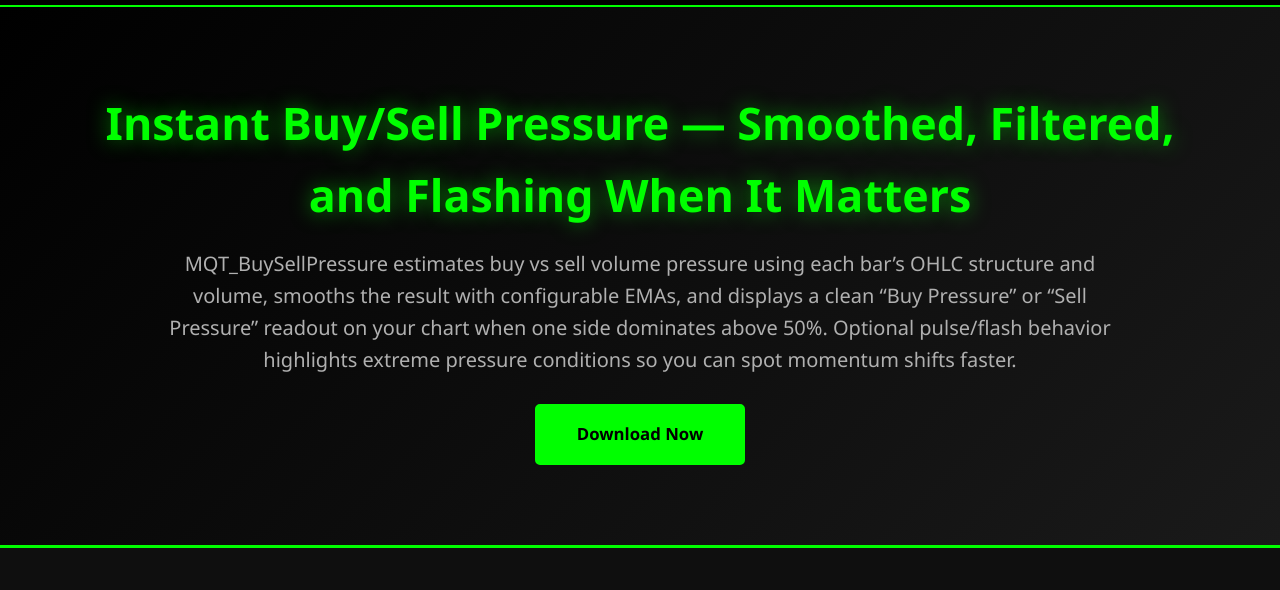
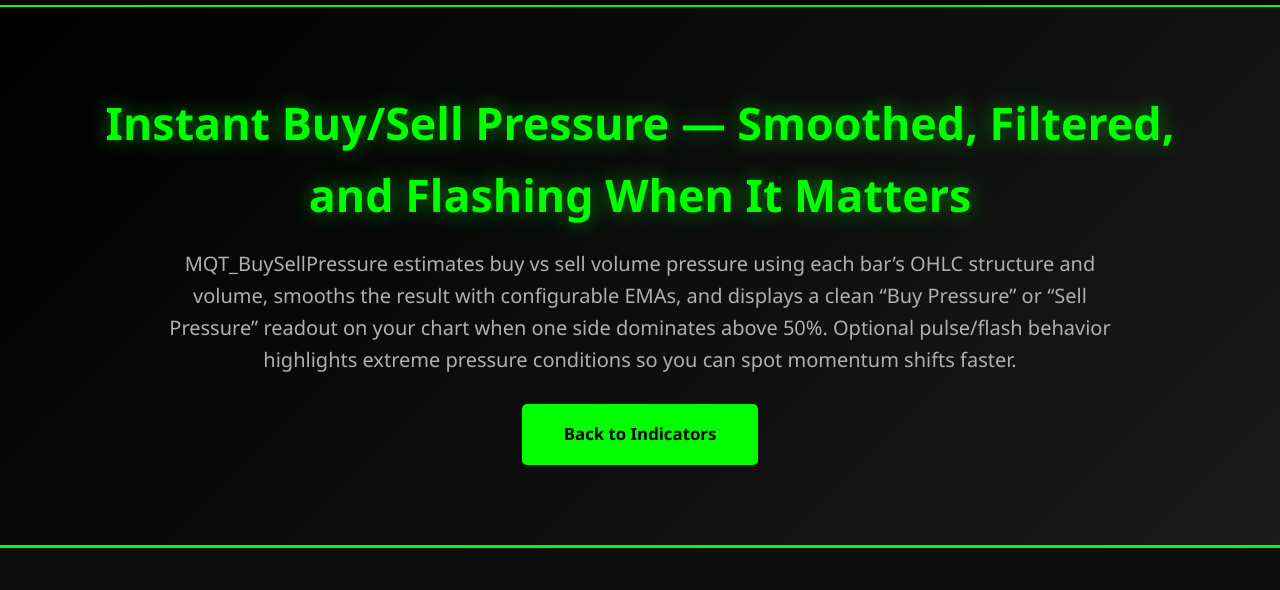
Before and after one commit to myquantrader/mqt_buysellpressure_member.github.io, a plain HTML site: page index.html in a window 1280 px wide. Shown: the part 87-677 px from the top of the page. Drawn offline with Linux system fonts and the light colour scheme.

Commit message:
Update index.html

```diff
--- a/index.html
+++ b/index.html
@@ -253,7 +253,7 @@
         on your chart when one side dominates above 50%. Optional pulse/flash behavior highlights extreme pressure
         conditions so you can spot momentum shifts faster.
       </p>
-      <a class="cta-button" href="#" onclick="alert('Add your download/checkout URL here'); return false;">Download Now</a>
+      <a class="cta-button" href="https://www.myquantrader.com/indicators-member">Back to Indicators</a>
     </div>
   </section>
 
@@ -565,6 +565,10 @@
     </div>
   </section>
 
+<div style="text-align: center; margin-bottom: 30px;">
+    <a class="cta-button" href="https://www.myquantrader.com/indicators-member">Back to Indicators</a>
+</div>
+
   <!-- Footer -->
   <footer>
     <div class="container">
```
